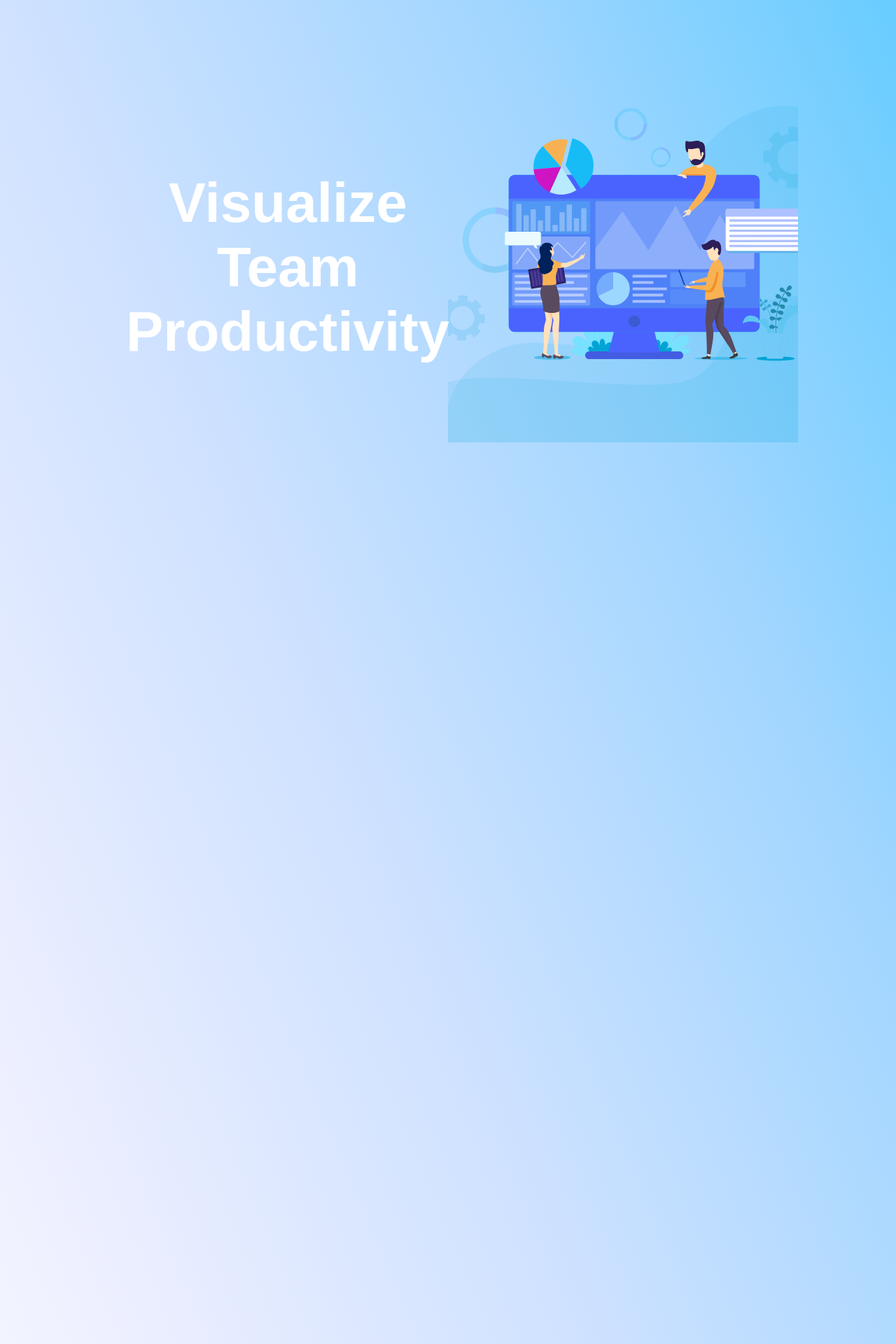
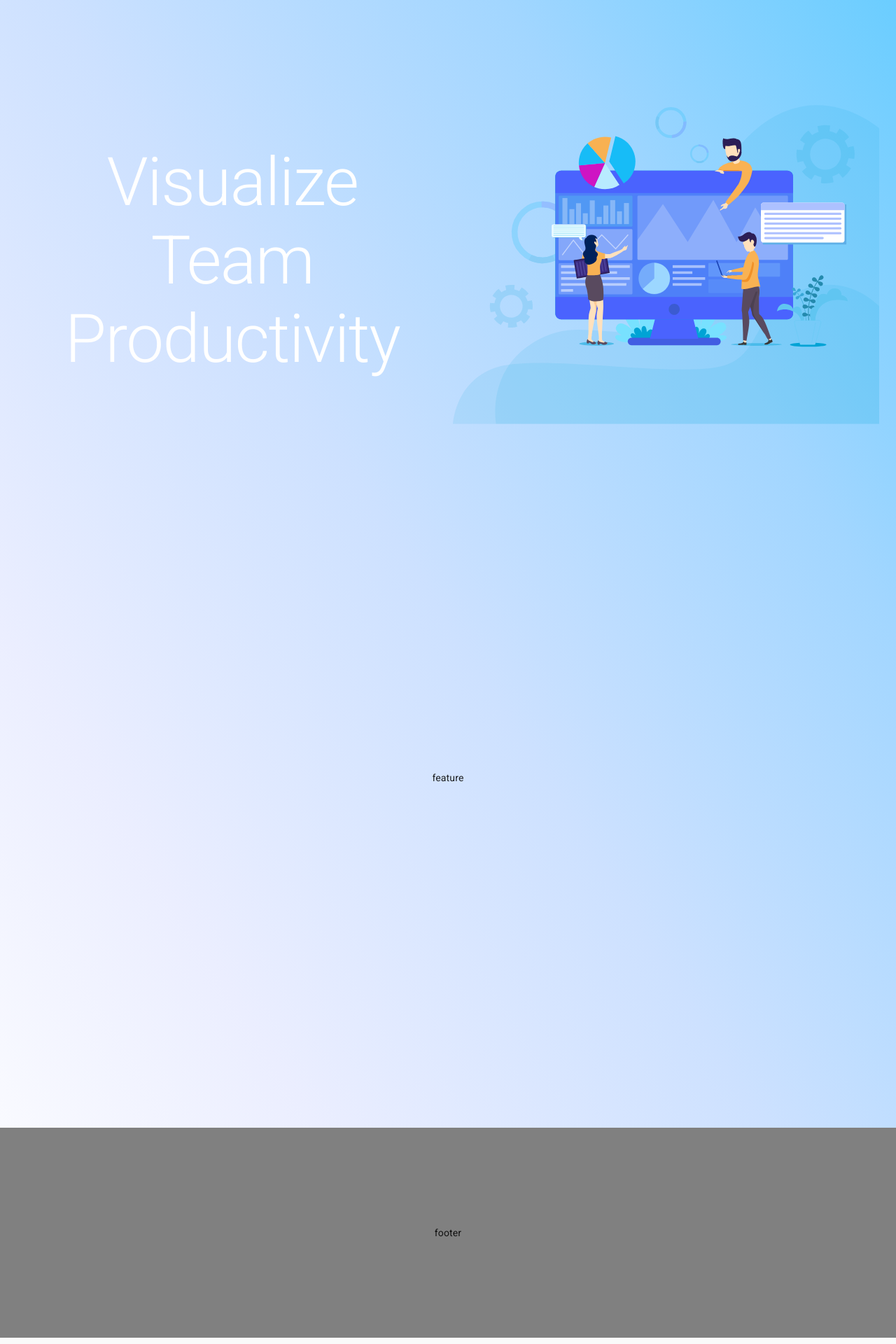
Before and after one commit to daisuke-awaji/gitscope-frontend, a React (Create React App) app: page / in a window 1280 px wide. Shown: the part 120-2040 px from the top of the page at 70% size. Built offline with nearby package versions, Linux system fonts and the light colour scheme.

Commit message:
landing page layout

```diff
--- a/src/components/LandingPage.tsx
+++ b/src/components/LandingPage.tsx
@@ -1,4 +1,12 @@
-import { createStyles, Grid, makeStyles, Theme } from "@material-ui/core";
+import {
+  Container,
+  createStyles,
+  CssBaseline,
+  Grid,
+  makeStyles,
+  Theme,
+  Typography,
+} from "@material-ui/core";
 import React from "react";
 import { SERVICE_NAME } from "../Constants";
 import { GitHubLoginButton } from "./GitHubLoginButton";
@@ -7,10 +15,7 @@ import VisualizeTeamProductivityLottie from "./Lottie/VisualizeTeamProductivityL
 const useStyles = makeStyles((theme: Theme) =>
   createStyles({
     root: {
-      height: 3000,
       paddingTop: 10,
-      paddingLeft: 180,
-      paddingRight: 180,
       backgroundImage:
         "linear-gradient(to right top, #ffffff, #ebeeff, #cde1ff, #a2d6ff, #63ccff);",
     },
@@ -25,10 +30,15 @@ const useStyles = makeStyles((theme: Theme) =>
       fontSize: 20,
     },
     landingMessage: {
-      fontSize: 80,
-      fontWeight: 800,
       color: "white",
       marginTop: 200,
+    },
+    feature: {
+      minHeight: 1000,
+    },
+    footer: {
+      background: "gray",
+      height: 300,
     },
   })
 );
@@ -70,7 +80,7 @@ const Header = () => {
   );
 };
 
-const Main = () => {
+const MainLandingMessage = () => {
   const classes = useStyles();
 
   return (
@@ -88,9 +98,9 @@ const Main = () => {
           justify="flex-start"
           alignItems="center"
         >
-          <Grid item>Visualize</Grid>
-          <Grid item>Team</Grid>
-          <Grid item>Productivity</Grid>
+          <Typography variant="h1">Visualize</Typography>
+          <Typography variant="h1">Team</Typography>
+          <Typography variant="h1">Productivity</Typography>
         </Grid>
       </Grid>
       <Grid item xs={12} sm={6}>
@@ -100,13 +110,50 @@ const Main = () => {
   );
 };
 
+const Feature = () => {
+  const classes = useStyles();
+
+  return (
+    <Grid
+      container
+      direction="row"
+      justify="center"
+      alignItems="center"
+      className={classes.feature}
+    >
+      feature
+    </Grid>
+  );
+};
+
+const Footer = () => {
+  const classes = useStyles();
+
+  return (
+    <Grid
+      container
+      direction="row"
+      justify="center"
+      alignItems="center"
+      className={classes.footer}
+    >
+      footer
+    </Grid>
+  );
+};
+
 export const LandingPage = () => {
   const classes = useStyles();
 
   return (
     <div className={classes.root}>
-      <Header />
-      <Main />
+      <CssBaseline />
+      <Container fixed>
+        <Header />
+        <MainLandingMessage />
+        <Feature />
+      </Container>
+      <Footer />
     </div>
   );
 };
--- a/src/components/Lottie/VisualizeTeamProductivityLottie.tsx
+++ b/src/components/Lottie/VisualizeTeamProductivityLottie.tsx
@@ -12,7 +12,7 @@ const VisualizeTeamProductivityLottie = () => {
     },
   };
 
-  return <Lottie options={defaultOptions} height={500} width={500} />;
+  return <Lottie options={defaultOptions} height={"100%"} width={"100%"} />;
 };
 
 export default VisualizeTeamProductivityLottie;
```
